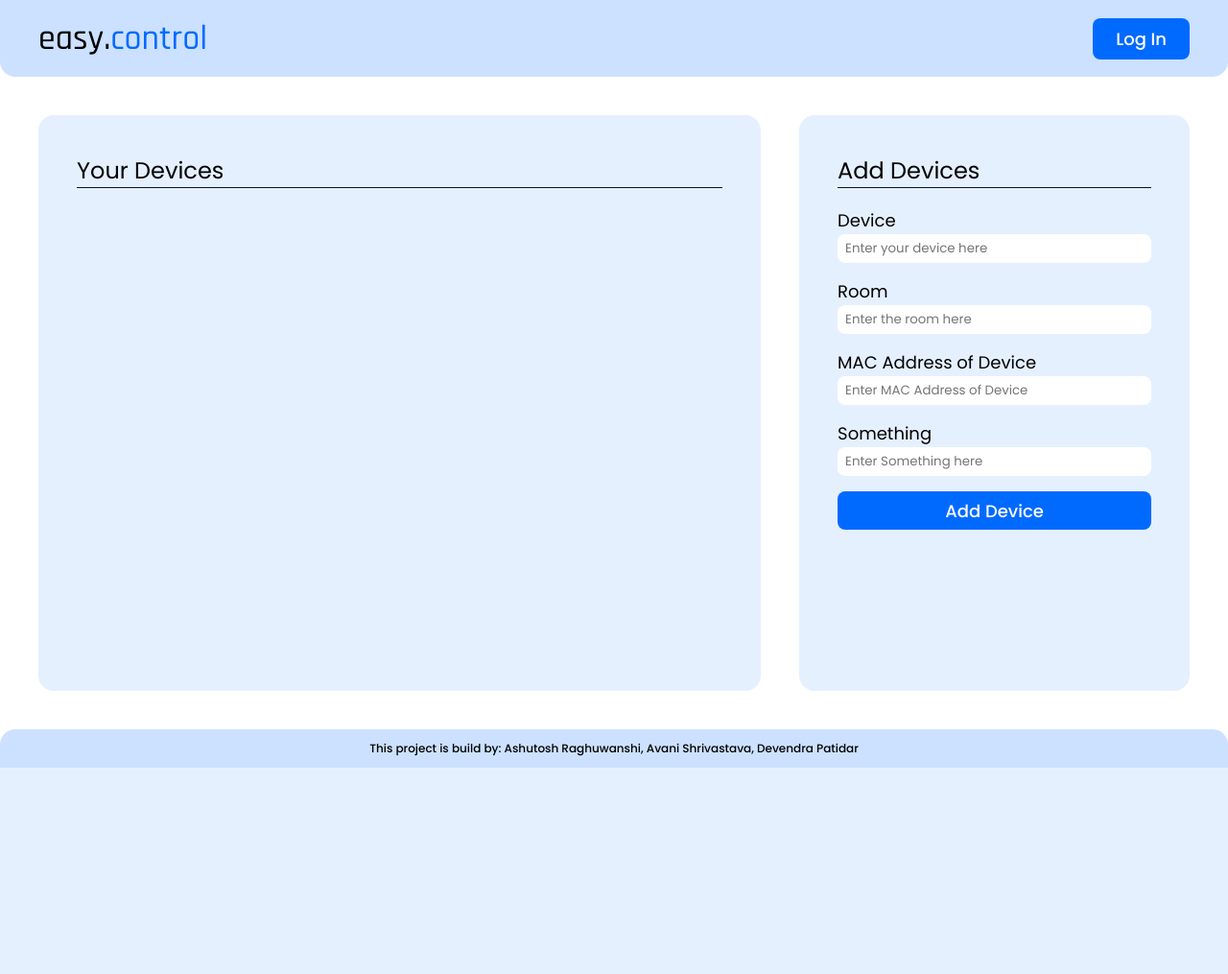
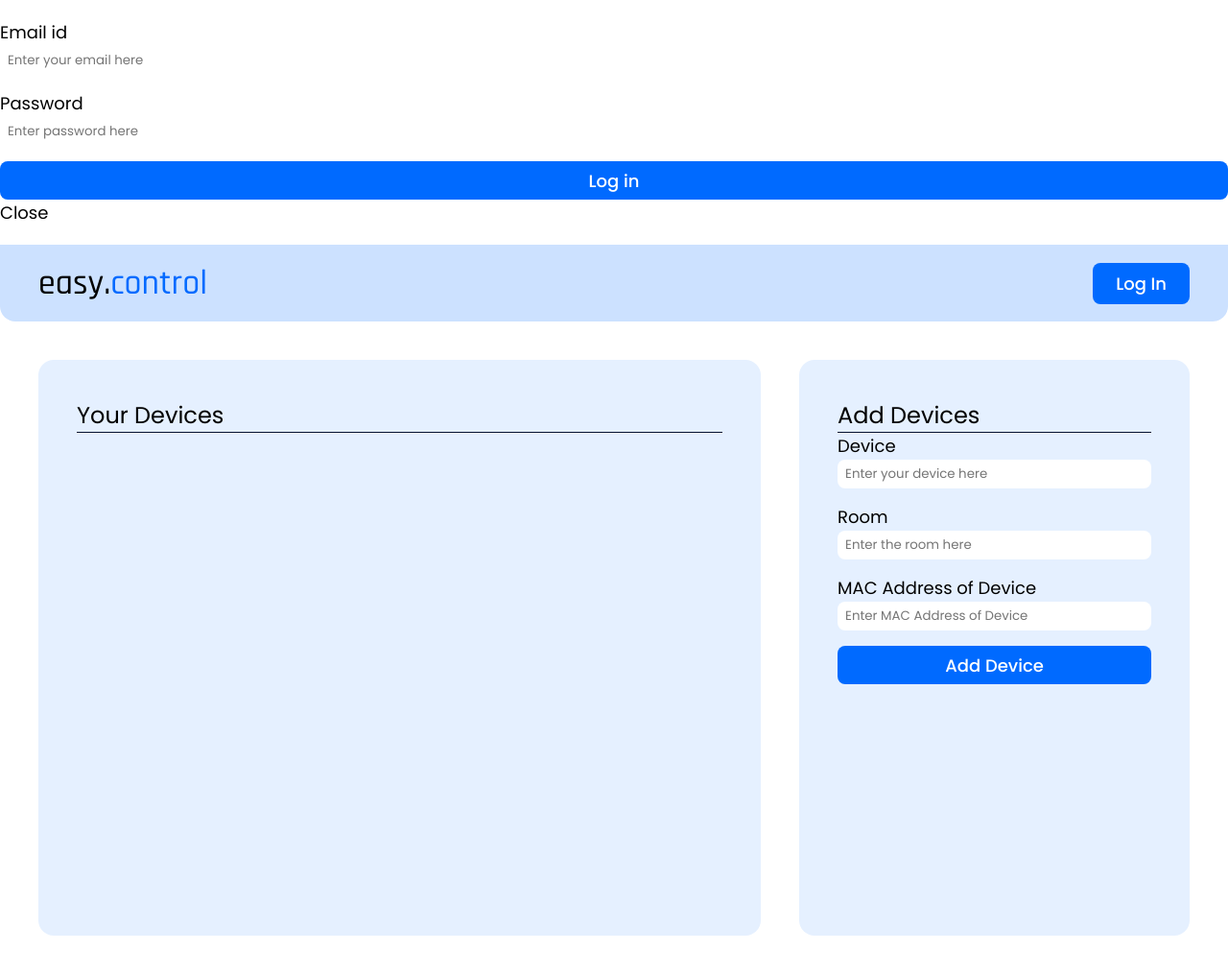
Before and after one commit to ulpa11/easy.control, a Django app: page / in a window 1280 px wide. Shown: the top 1015 px of the page at 96% size. Before the commit the page ends 800 px from the top, so only its background shows below. Run offline with Django 3.2, Linux system fonts and the light colour scheme; data comes from the database, SQL or seed files in the repository.

Commit message:
Update index.html

```diff
--- a/templates/index.html
+++ b/templates/index.html
@@ -1,6 +1,4 @@
 <!DOCTYPE html>
-{% load static %}
-
 <html lang="en">
 
 <head>
@@ -8,22 +6,35 @@
     <meta http-equiv="X-UA-Compatible" content="IE=edge">
     <meta name="viewport" content="width=device-width, initial-scale=1.0">
     <title>Easy.Control Home Automation web application</title>
-    <link rel="stylesheet" href="{% static 'css/style.css' %}">
+    <link rel="stylesheet" href="style.css">
     <link rel="preconnect" href="https://fonts.googleapis.com">
     <link rel="preconnect" href="https://fonts.gstatic.com" crossorigin>
     <link href="https://fonts.googleapis.com/css2?family=Poppins:wght@300;400;500;600&family=Rajdhani:wght@400;500;600&display=swap" rel="stylesheet">
 </head>
 
 <body>
+    <div class="overlay">
+
+        <form class="login-form" action="">
+            <label>Email id</label>
+            <br>
+            <input id="email" type="email" placeholder="Enter your email here">
+
+            <label>Password</label>
+            <br>
+            <input id="password" type="password" placeholder="Enter password here">
+
+            <button class="login">Log in</button>
+
+            <p class="close-btn">Close</p>
+
+    </div>
     <header>
         <div class="container">
             <div class="logo">easy.<span class="accent">control</span></div>
-            <div class="login-btn">log in</div.
+            <div class="login-btn">log in</div>
         </div>
     </header>
-    <div>
-
-    </div>
     <main>
         <div class="container">
             <div class="your-device">
@@ -45,13 +56,9 @@
 
                     <label>MAC Address of Device</label>
                     <br>
-                    <input id="device" type="text" placeholder="Enter MAC Address of Device">
+                    <input id="device-mac" type="text" placeholder="Enter MAC Address of Device">
 
-                    <label>Something</label>
-                    <br>
-                    <input type="text" placeholder="Enter Something here">
-
-                    <button>Add Device</button>
+                    <button class="add-device-btn">Add Device</button>
 
 
                 </form>
```
